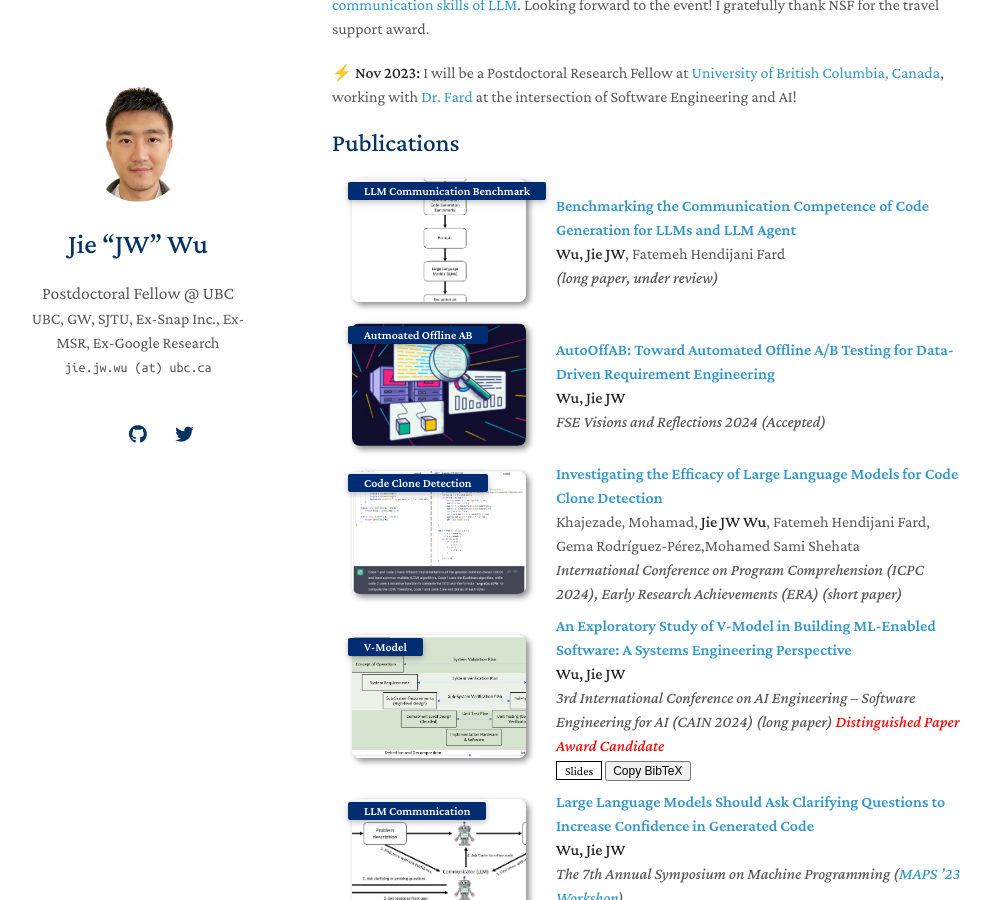
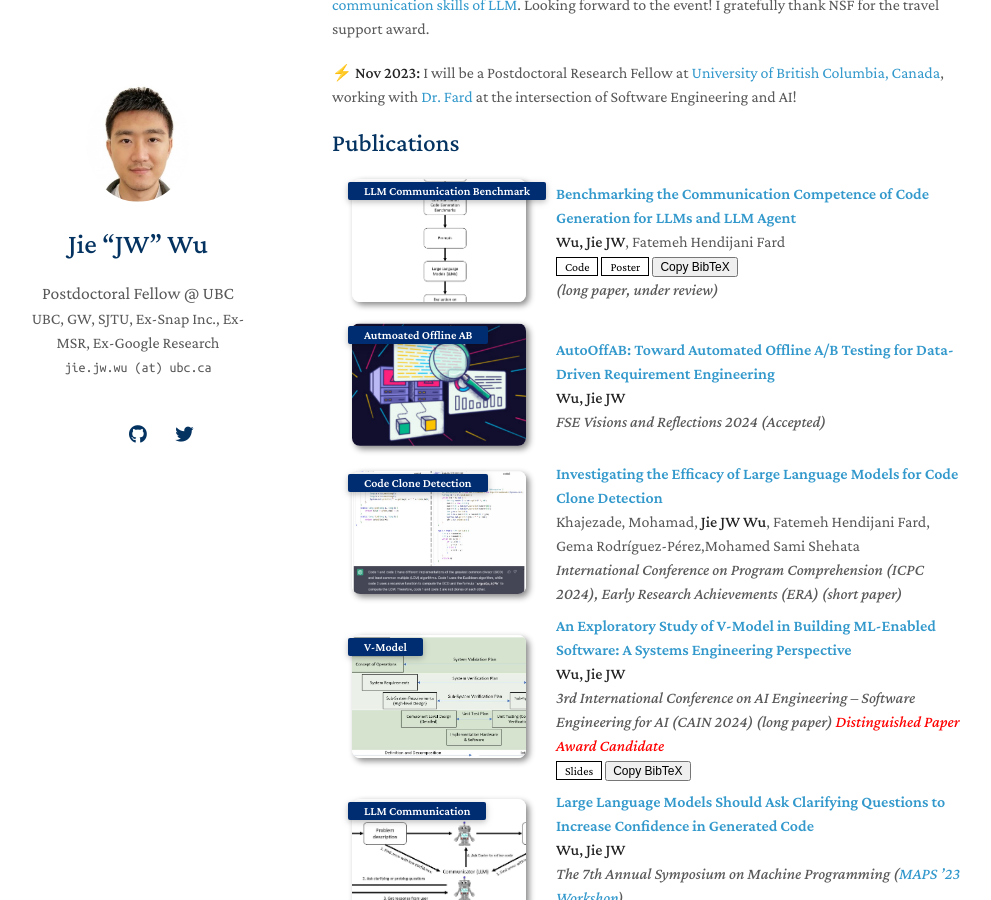
Before and after one commit to yaoyao-liu/minimal-light, a Jekyll site: the page built from index.md, in a window 1280 px wide and 900 px high, scrolled down 1421 px. Shown: the whole window, without its empty margins (138-1129 px from the left). Built offline with Jekyll 4.4.1, drawn with Linux system fonts in a browser that asks for light colours; nearby versions of some CDN libraries; a style sheet for code colours, icons or effects is not loaded; our own code applies the rules of GitHub Pages for plain Markdown files.

Commit message:
Update publications.md

```diff
--- a/_includes/publications.md
+++ b/_includes/publications.md
@@ -12,6 +12,19 @@
   <div class="col-sm-9" style="position: relative;padding-right: 15px;padding-left: 20px;">
     <div class="title"><a href="https://arxiv.org/pdf/2406.00215"> Benchmarking the Communication Competence of Code Generation for LLMs and LLM Agent </a></div>
     <div class="author"><strong>Wu, Jie JW</strong>, Fatemeh Hendijani Fard</div>
+    <div class="links">
+       <a href="https://github.com/jie-jw-wu/human-eval-comm" class="btn btn-sm z-depth-0" role="button" target="_blank" style="font-size:12px;">Code</a>
+       <a href="https://jie-jw-wu.github.io/assets/PosterHumanEvalComm.pdf" class="btn btn-sm z-depth-0" role="button" target="_blank" style="font-size:12px;">Poster</a>
+       <button class="btn btn-sm z-depth-0" onclick="copyBibtex('wu2024benchmarking')" style="font-size: 12px;">Copy BibTeX</button>
+          <textarea id="bibtex_wu2024benchmarking" style="display: none;">
+            @article{wu2024benchmarking,
+              title={Benchmarking the Communication Competence of Code Generation for LLMs and LLM Agent},
+              author={Wu, Jie JW and Fard, Fatemeh H},
+              journal={arXiv preprint arXiv:2406.00215},
+              year={2024}
+            }
+          </textarea>
+     </div>
     <div class="periodical"><em>(long paper, under review) </em></div>
   </div>
 </div>
```
